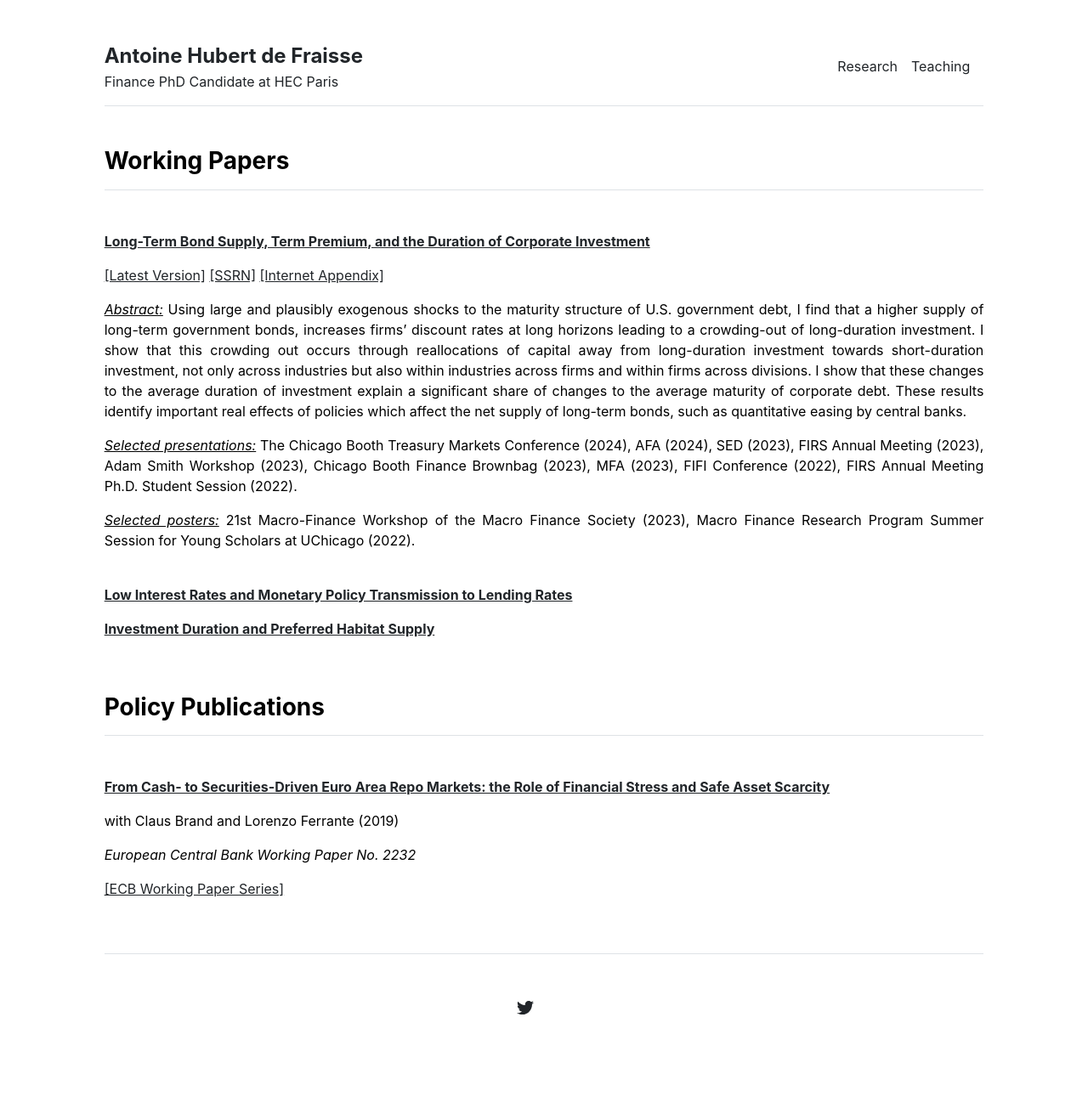
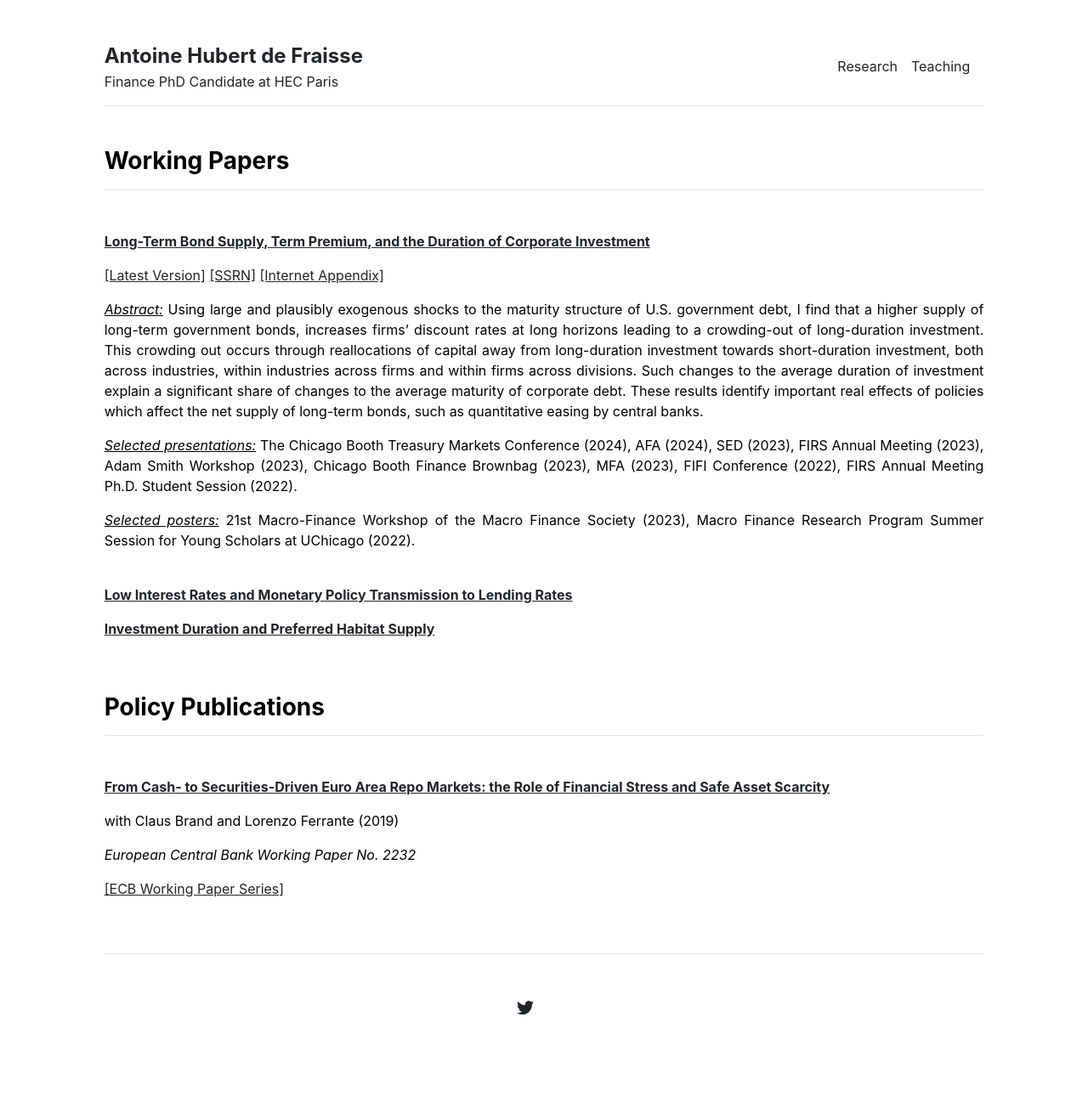
Before and after one commit to antoinehubertdefraisse/antoinehubertdefraisse.github.io, a Jekyll site: the page built from publications.md, in a window 1280 px wide. Shown: the whole page at 85% size. Built offline with Jekyll 4.4.1, drawn with Linux system fonts in a browser that asks for light colours.

Commit message:
Update publications.html

```diff
--- a/_includes/publications.html
+++ b/_includes/publications.html
@@ -6,7 +6,7 @@
     <p><a href="http://antoinehubertdefraisse.github.io/pdf/main_draft_wo_internetappendix.pdf" target="_blank">[Latest Version]</a>
 	    <a href="https://papers.ssrn.com/sol3/papers.cfm?abstract_id=4064763" target="_blank">[SSRN]</a>
       <a href="http://antoinehubertdefraisse.github.io/pdf/main_draft_internetappendix.pdf" target="_blank">[Internet Appendix]</a>
-    <p align="justify"> <u><em>Abstract:</em></u> Using large and plausibly exogenous shocks to the maturity structure of U.S. government debt, I find that a higher supply of long-term government bonds, increases firms’ discount rates at long horizons leading to a crowding-out of long-duration investment. I show that this crowding out occurs through reallocations of capital away from long-duration investment towards short-duration investment, not only across industries but also within industries across firms and within firms across divisions. I show that these changes to the average duration of investment explain a significant share of changes to the average maturity of corporate debt. These results identify important real effects of policies which affect the net supply of long-term bonds, such as quantitative easing by central banks.	</p>
+    <p align="justify"> <u><em>Abstract:</em></u> Using large and plausibly exogenous shocks to the maturity structure of U.S. government debt, I find that a higher supply of long-term government bonds, increases firms’ discount rates at long horizons leading to a crowding-out of long-duration investment. This crowding out occurs through reallocations of capital away from long-duration investment towards short-duration investment, both across industries, within industries across firms and within firms across divisions. Such changes to the average duration of investment explain a significant share of changes to the average maturity of corporate debt. These results identify important real effects of policies which affect the net supply of long-term bonds, such as quantitative easing by central banks.	</p>
 	<p align="justify"> <u><em>Selected presentations:</em></u> The Chicago Booth Treasury Markets Conference (2024), AFA (2024), SED (2023), FIRS Annual Meeting (2023), Adam Smith Workshop (2023), Chicago Booth Finance Brownbag (2023), MFA (2023), FIFI Conference (2022), FIRS Annual Meeting Ph.D. Student Session (2022). </p>
 	 <p align="justify"> <u><em>Selected posters:</em></u> 21st Macro-Finance Workshop of the Macro Finance Society (2023), Macro Finance Research Program Summer Session for Young Scholars at UChicago (2022). </p>
  </p>
```
